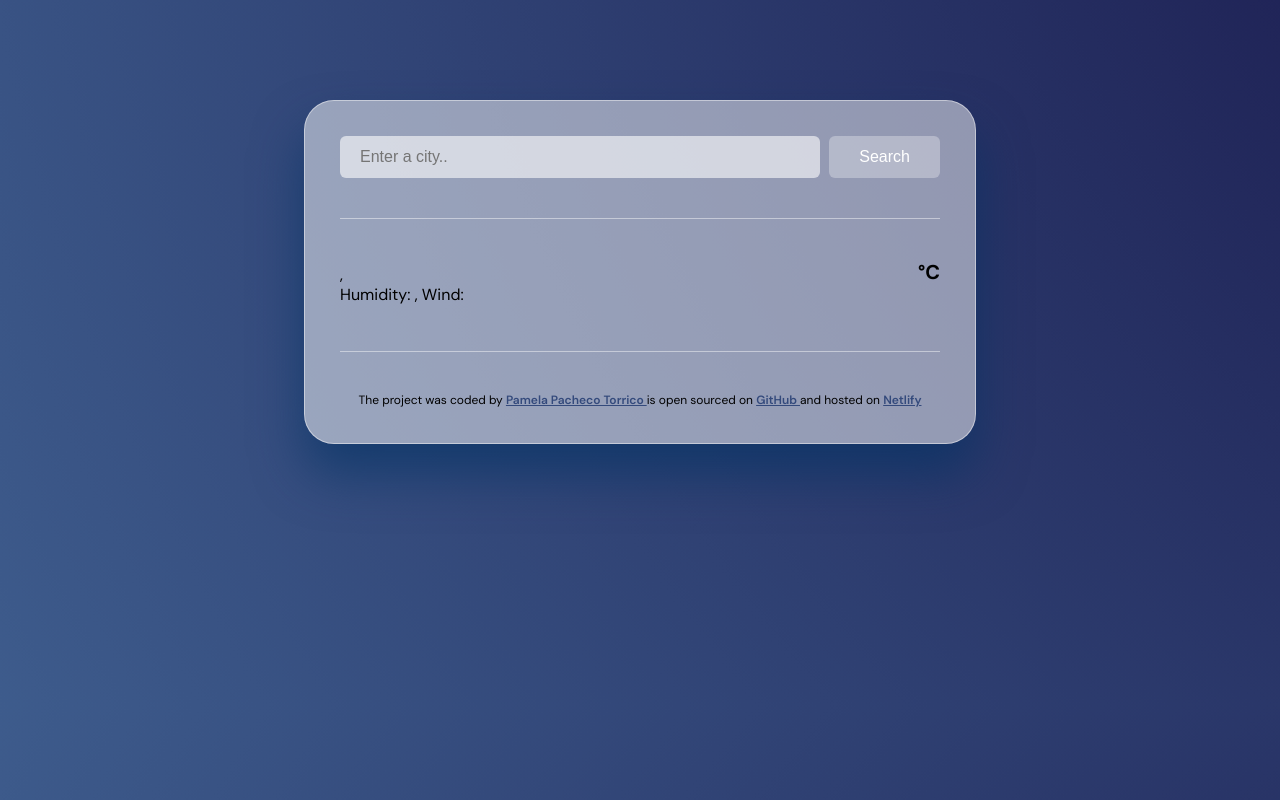
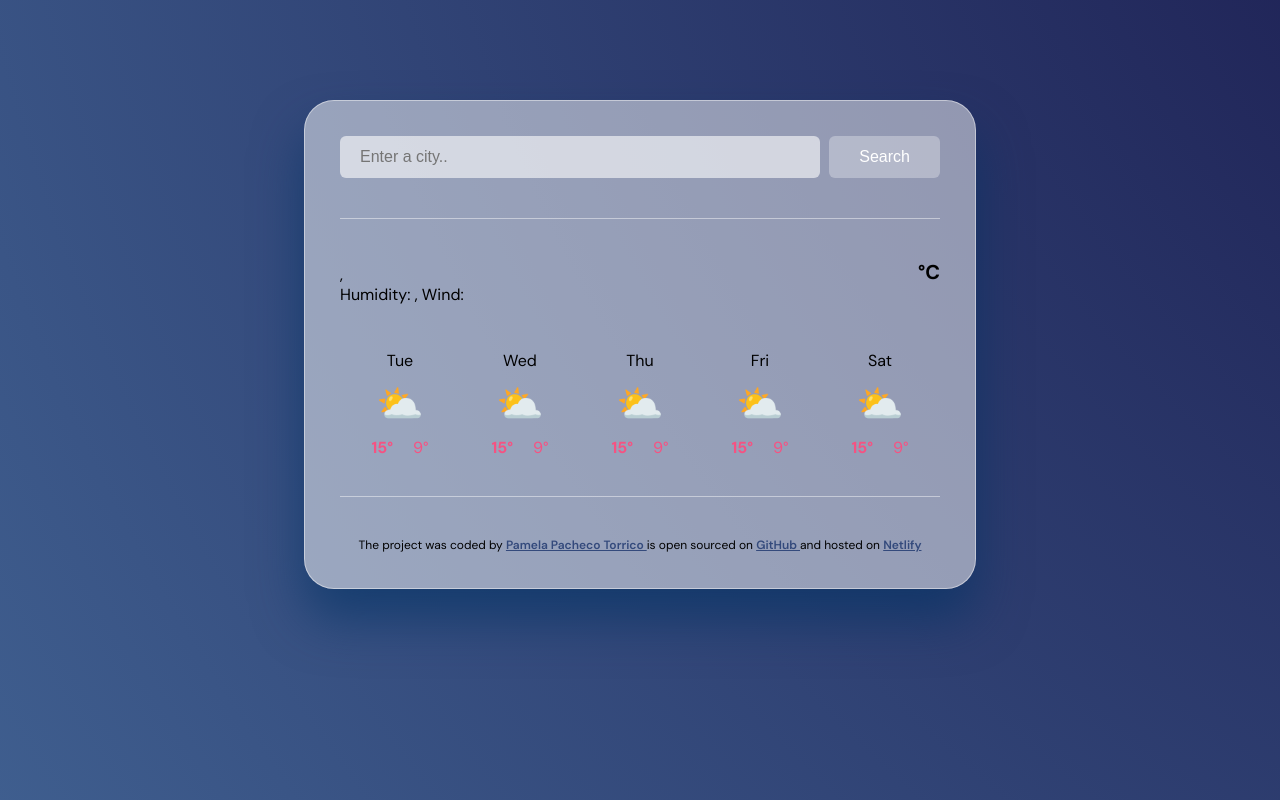
Before and after one commit to PamPT/Weather-Forecast, a plain HTML site: page index.html in a window 1280 px wide. Drawn offline with nearby package versions, Linux system fonts and the light colour scheme; no server answers.

Commit message:
Injected the forecast HTML from JavaScript

```diff
--- a/index.html
+++ b/index.html
@@ -43,6 +43,7 @@
             <div class="weather-unit">°C</div>
           </div>
         </div>
+        <div class="weather-forecast" id="forecast"></div>
       </main>
       <footer>
         The project was coded by
--- a/src/index.js
+++ b/src/index.js
@@ -51,7 +51,33 @@ function searchSubmit(event) {
   searchCity(serachInput.value);
 }
 
+function displayForecast() {
+  let days = ["Tue", "Wed", "Thu", "Fri", "Sat"];
+  let forecastHtml = "";
+
+  days.forEach(function (day) {
+    forecastHtml =
+      forecastHtml +
+      `
+ <div class="weather-forecast-day">
+   <div class="weather-forecast-date">${day}</div>
+   <div class="weather-forecast-icon">⛅</div>
+   <div class="weather-forecast-temperatures">
+     <div class="weather-forecast-temperature">
+       <strong>15°</strong>
+     </div>
+     <div class="weather-forecast-temperature">9°</div>
+   </div>
+ </div>
+ `;
+  });
+
+  let forecastElement = document.querySelector("#forecast");
+  forecastElement.innerHTML = forecastHtml;
+}
+
 let searchFormElement = document.querySelector("#search-form");
 searchFormElement.addEventListener("submit", searchSubmit);
 
 searchCity("Zagreb");
+displayForecast();
--- a/src/style.css
+++ b/src/style.css
@@ -76,7 +76,7 @@ main {
   line-height: 20px;
 }
 .weather-details strong {
-  color: #344a7c;
+  color: #f65282;
 }
 .weather-temperature-container {
   display: flex;
@@ -95,6 +95,37 @@ main {
   font-size: 20px;
   font-weight: bold;
 }
+
+.weather-forecast {
+  display: flex;
+  justify-content: space-around;
+  margin-top: 30px;
+}
+
+.weather-forecast-date {
+  text-align: center;
+  font-size: 16px;
+  line-height: 20px;
+  margin-bottom: 8px;
+}
+
+.weather-forecast-icon {
+  font-size: 38px;
+  text-align: center;
+}
+
+.weather-forecast-temperatures {
+  text-align: center;
+  color: #f65282;
+  margin: 8px;
+  display: flex;
+  justify-content: center;
+}
+
+.weather-forecast-temperature {
+  padding: 0 10px;
+}
+
 footer {
   border-top: 0.5px solid rgb(253 253 253 / 46%);
   padding: 40px 0 0 0;
```
